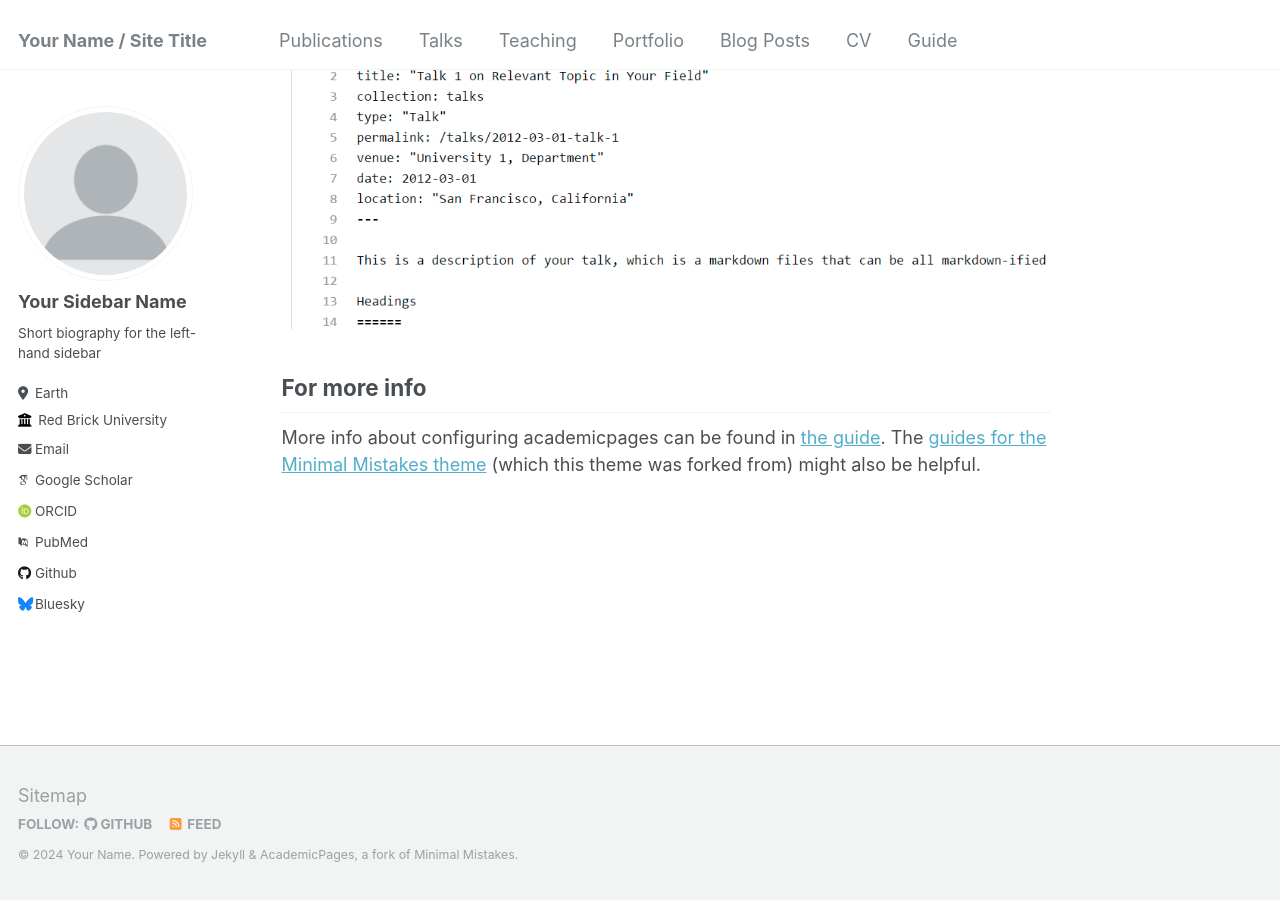
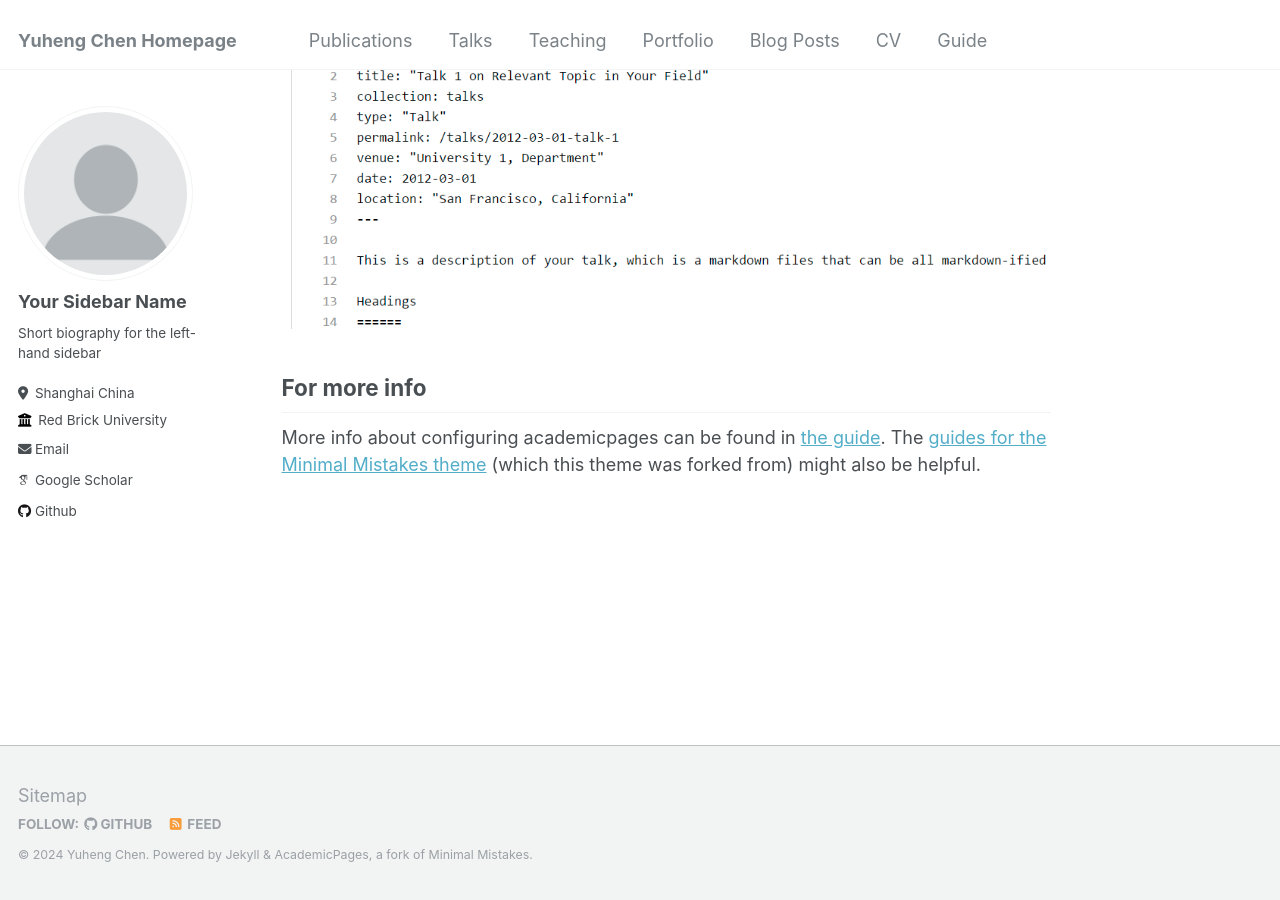
Before and after one commit to ChenYuHengSJTU/ChenYuHengSJTU.github.io, a Jekyll site: the page built from _pages/about.md, in a window 1280 px wide and 900 px high, scrolled down 2660 px. Built offline with Jekyll 4.4.1, drawn with Linux system fonts in a browser that asks for light colours; some web fonts are replaced.

Commit message:
first push

```diff
--- a/_config.yml
+++ b/_config.yml
@@ -8,13 +8,13 @@
 
 # Basic Site Settings
 locale                   : "en-US"
-title                    : "Your Name / Site Title"
+title                    : "Yuheng Chen Homepage"
 title_separator          : "-"
-name                     : &name "Your Name"
+name                     : &name "Yuheng Chen"
 description              : &description "personal description"
-url                      : https://academicpages.github.io # the base hostname & protocol for your site e.g. "https://mmistakes.github.io"
+url                      : https://ChenYuHengSJTU.github.io # the base hostname & protocol for your site e.g. "https://mmistakes.github.io"
 baseurl                  : "" # the subpath of your site, e.g. "/blog"
-repository               : "academicpages/academicpages.github.io"
+repository               : "ChenYuHengSJTU/ChenYuHengSJTU.github.io"
 
 # Site Author - The following control what appear as part of the author content on the side bar.
 #               If a field is blank the icon and link will not appear, otherwise it will be shown.
@@ -25,29 +25,29 @@
   name             : "Your Sidebar Name"
   pronouns         : # example: "she/her"
   bio              : "Short biography for the left-hand sidebar"
-  location         : "Earth"
+  location         : "Shanghai China"
   employer         : "Red Brick University"
   uri              : # URL
-  email            : "none@example.org"
+  email            : "cyh627@sjtu.edu.cn"
 
   # Academic websites
   arxiv            : # URL - Update with the correct link to your profile
-  googlescholar    : "https://scholar.google.com/citations?user=PS_CX0AAAAAJ"
+  googlescholar    : ""
   impactstory      : # URL
-  orcid            : "http://orcid.org/yourorcidurl"
-  pubmed           : "https://www.ncbi.nlm.nih.gov/pubmed/?term=john+snow"
+  # orcid            : "http://orcid.org/yourorcidurl"
+  # pubmed           : "https://www.ncbi.nlm.nih.gov/pubmed/?term=john+snow"
   researchgate     : # URL
 
   # Repositories and software development
   bitbucket        : # Username - Update with your username on the site
   codepen          : # Username
   dribbble         : # Username
-  github           : "academicpages"
+  github           : "ChenYuHengSJTU"
   kaggle           : # Username
   stackoverflow    : # User number or user number and name (i.e., use "1" or "1/jeff-atwood")
 
   # Social media
-  bluesky          : "bsky.app" # Replace this with you Bluesky username
+  # bluesky          : "bsky.app" # Replace this with you Bluesky username
   facebook         : # Username
   flickr           : # Username
   foursquare       : # Username
```
